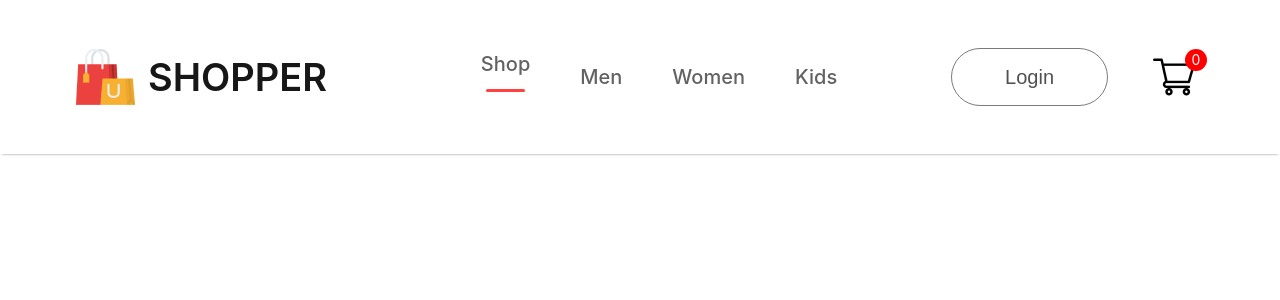
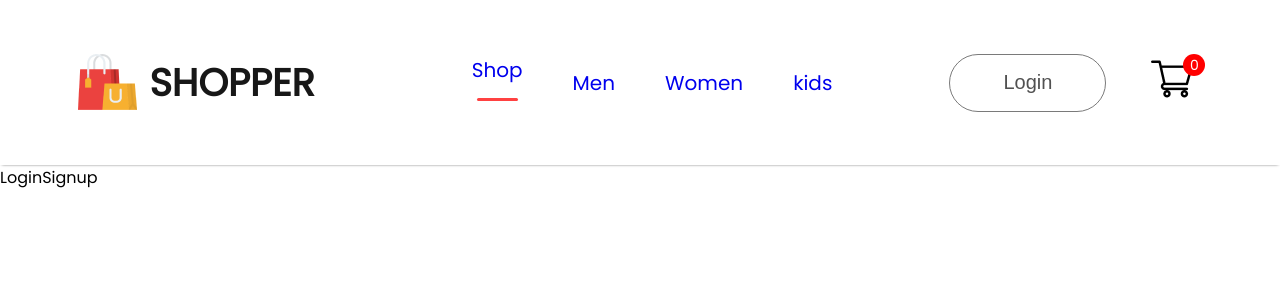
Before and after one commit to Linux-DEX/MERN-E-Commerce-fullstack, a React (Create React App) app in the folder frontend/: page /login in a window 1280 px wide. Shown: the top 300 px of the page. Built offline with nearby package versions, Linux system fonts and the light colour scheme.

Commit message:
navigation system using react router dom

```diff
--- a/frontend/public/index.html
+++ b/frontend/public/index.html
@@ -11,6 +11,9 @@
     />
     <link rel="apple-touch-icon" href="%PUBLIC_URL%/logo192.png" />
     <link rel="manifest" href="%PUBLIC_URL%/manifest.json" />
+    <link rel="preconnect" href="https://fonts.googleapis.com">
+    <link rel="preconnect" href="https://fonts.gstatic.com" crossorigin>
+    <link href="https://fonts.googleapis.com/css2?family=Poppins&display=swap" rel="stylesheet">
     <title>E-commerce</title>
   </head>
   <body>
--- a/frontend/src/App.js
+++ b/frontend/src/App.js
@@ -1,10 +1,29 @@
-import './App.css';
-import Navbar from './Components/Navbar/Navbar';
+import "./App.css";
+import Navbar from "./Components/Navbar/Navbar";
+import { BrowserRouter, Routes, Route } from "react-router-dom";
+import Shop from "./Pages/Shop";
+import ShopCategory from "./Pages/ShopCategory";
+import Product from "./Pages/Product";
+import Cart from "./Pages/Cart";
+import LoginSignup from "./Pages/LoginSignup";
 
 function App() {
   return (
-    <div className="App">
-      <Navbar />
+    <div>
+      <BrowserRouter>
+        <Navbar />
+        <Routes>
+          <Route path="/" element={<Shop />} />
+          <Route path="/mens" element={<ShopCategory category="men" />} />
+          <Route path="/womens" element={<ShopCategory category="women" />} />
+          <Route path="/kids" element={<ShopCategory category="kid" />} />
+          <Route path="/product" element={<Product />}>
+            <Route path=":productId" element={<Product />} />
+          </Route>
+          <Route path="/cart" element={<Cart />} />
+          <Route path="/login" element={<LoginSignup />} />
+        </Routes>
+      </BrowserRouter>
     </div>
   );
 }
--- a/frontend/src/Components/Navbar/Navbar.jsx
+++ b/frontend/src/Components/Navbar/Navbar.jsx
@@ -3,6 +3,7 @@ import "./Navbar.css";
 
 import logo from "../Assets/logo.png";
 import cart_icon from "../Assets/cart_icon.png";
+import { Link } from "react-router-dom";
 
 const Navbar = () => {
   const [menu, setMenu] = useState("shope");
@@ -19,33 +20,49 @@ const Navbar = () => {
             setMenu("shope");
           }}
         >
-          Shop {menu === "shope" ? <hr /> : null}
+          <Link to="/" style={{ textDecoration: "none" }}>
+            Shop
+          </Link>
+          {menu === "shope" ? <hr /> : null}
         </li>
         <li
           onClick={() => {
             setMenu("mens");
           }}
         >
-          Men {menu === "mens" ? <hr /> : null}
+          <Link to={"/mens"} style={{ textDecoration: "none" }}>
+            Men
+          </Link>
+          {menu === "mens" ? <hr /> : null}
         </li>
         <li
           onClick={() => {
             setMenu("womens");
           }}
         >
-          Women {menu === "womens" ? <hr /> : null}
+          <Link to={"/womens"} style={{ textDecoration: "none" }}>
+            Women
+          </Link>
+          {menu === "womens" ? <hr /> : null}
         </li>
         <li
           onClick={() => {
             setMenu("kids");
           }}
         >
-          Kids {menu === "kids" ? <hr /> : null}
+          <Link to={"/kids"} style={{ textDecoration: "none" }}>
+            kids
+          </Link>
+          {menu === "kids" ? <hr /> : null}
         </li>
       </ul>
       <div className="nav-login-cart">
-        <button>Login</button>
-        <img src={cart_icon} alt="" />
+        <Link to={"/login"}>
+          <button>Login</button>
+        </Link>
+        <Link to={"/cart"}>
+          <img src={cart_icon} alt="" />
+        </Link>
         <div className="nav-cart-count">0</div>
       </div>
     </div>
--- /dev/null
+++ b/frontend/src/Pages/Cart.jsx
@@ -0,0 +1,9 @@
+import React from 'react'
+
+const Cart = () => {
+  return (
+    <div>Cart</div>
+  )
+}
+
+export default Cart
--- /dev/null
+++ b/frontend/src/Pages/LoginSignup.jsx
@@ -0,0 +1,9 @@
+import React from 'react'
+
+const LoginSignup = () => {
+  return (
+    <div>LoginSignup</div>
+  )
+}
+
+export default LoginSignup
--- /dev/null
+++ b/frontend/src/Pages/Product.jsx
@@ -0,0 +1,9 @@
+import React from 'react'
+
+const Product = () => {
+  return (
+    <div>Product</div>
+  )
+}
+
+export default Product
--- /dev/null
+++ b/frontend/src/Pages/Shop.jsx
@@ -0,0 +1,9 @@
+import React from 'react'
+
+const Shop = () => {
+  return (
+    <div>Shop</div>
+  )
+}
+
+export default Shop
--- /dev/null
+++ b/frontend/src/Pages/ShopCategory.jsx
@@ -0,0 +1,9 @@
+import React from 'react'
+
+const ShopCategory = () => {
+  return (
+    <div>ShopCategory</div>
+  )
+}
+
+export default ShopCategory
--- a/frontend/src/index.css
+++ b/frontend/src/index.css
@@ -5,6 +5,7 @@ body {
     sans-serif;
   -webkit-font-smoothing: antialiased;
   -moz-osx-font-smoothing: grayscale;
+  font-family: "poppins";
 }
 
 code {
```
Also changed, not shown: frontend/src/Components/Hero.jsx/Hero.jsx (added, +11 -0 lines).
